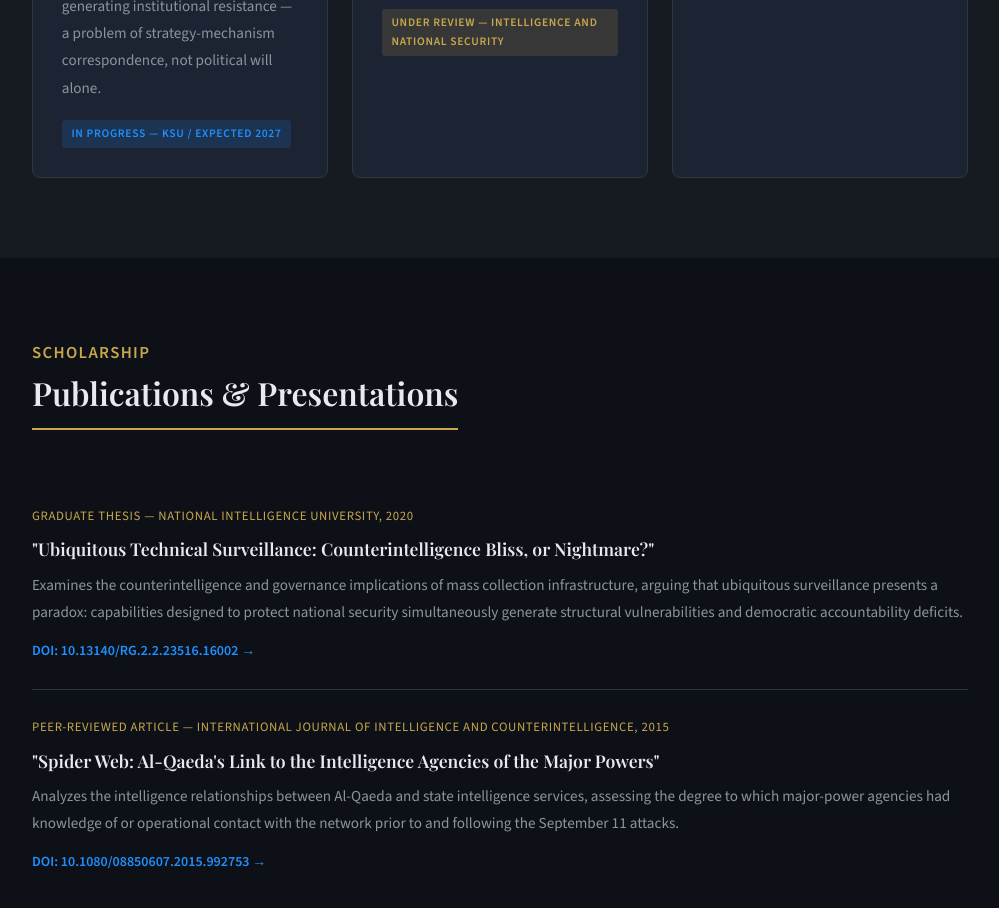
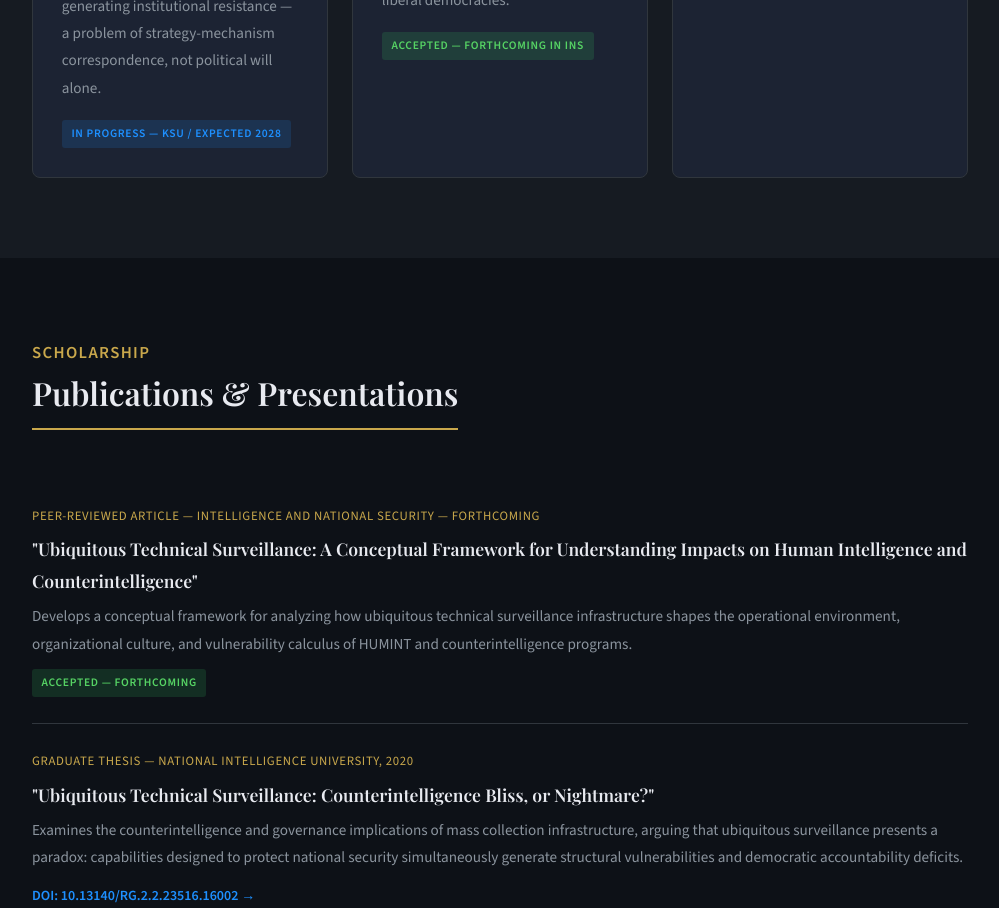
Before and after one commit to sesanch/sergioesanchez-site, a plain HTML site: page index.html in a window 1280 px wide. Shown: the part 2397-3305 px from the top of the page, without its empty margins (140-1139 px from the left). Drawn offline with nearby package versions, Linux system fonts and the light colour scheme; a web font is replaced by a local one.

Commit message:
29June26

```diff
--- a/index.html
+++ b/index.html
@@ -516,7 +516,7 @@
           The research draws on case studies from Latin America and Southern Europe, combining archival analysis with institutional theory. It speaks directly to ongoing debates in comparative politics, security sector reform, and the governance of intelligence in emerging and consolidating democracies.
         </p>
         <p>
-          Alongside the dissertation, my work on ubiquitous technical surveillance (UTS) examines the legal, organizational, and counterintelligence implications of mass collection infrastructure — a manuscript currently under review at <em>Intelligence and National Security</em>. Both projects reflect a consistent preoccupation: what happens to democratic institutions when the most powerful tools of social control are inherited, rather than built, by governments that claim to have changed?
+          Alongside the dissertation, my work on ubiquitous technical surveillance (UTS) examines the legal, organizational, and counterintelligence implications of mass collection infrastructure — a manuscript accepted for publication at <em>Intelligence and National Security</em>. Both projects reflect a consistent preoccupation: what happens to democratic institutions when the most powerful tools of social control are inherited, rather than built, by governments that claim to have changed?
         </p>
 
         <div class="nexus-link-block">
@@ -551,16 +551,16 @@
           <p>
             A comparative study of intelligence reform outcomes in Chile, Argentina, Peru, Ecuador, and Spain. The central argument: democratic accountability depends on whether a reform strategy targets the specific formation-era mechanisms generating institutional resistance — a problem of strategy-mechanism correspondence, not political will alone.
           </p>
-          <span class="badge badge-progress">In Progress &mdash; KSU / Expected 2027</span>
+          <span class="badge badge-progress">In Progress &mdash; KSU / Expected 2028</span>
         </div>
 
         <div class="project-card">
           <h3>Article Manuscript</h3>
-          <p class="project-title">Ubiquitous Technical Surveillance: Governance, Counterintelligence, and Democratic Accountability</p>
+          <p class="project-title">Ubiquitous Technical Surveillance: A Conceptual Framework for Understanding Impacts on Human Intelligence and Counterintelligence</p>
           <p>
             An analysis of mass surveillance infrastructure as a governance problem — examining the legal frameworks, organizational cultures, and counterintelligence implications of ubiquitous technical collection in liberal democracies.
           </p>
-          <span class="badge badge-review">Under Review &mdash; Intelligence and National Security</span>
+          <span class="badge badge-active">Accepted &mdash; Forthcoming in INS</span>
         </div>
 
         <div class="project-card">
@@ -587,6 +587,13 @@
       </div>
 
       <ul class="pub-list">
+        <li class="pub-item">
+          <p class="pub-meta">Peer-Reviewed Article &mdash; Intelligence and National Security &mdash; Forthcoming</p>
+          <p class="pub-title">"Ubiquitous Technical Surveillance: A Conceptual Framework for Understanding Impacts on Human Intelligence and Counterintelligence"</p>
+          <p class="pub-desc">Develops a conceptual framework for analyzing how ubiquitous technical surveillance infrastructure shapes the operational environment, organizational culture, and vulnerability calculus of HUMINT and counterintelligence programs.</p>
+          <span class="badge badge-active">Accepted &mdash; Forthcoming</span>
+        </li>
+
         <li class="pub-item">
           <p class="pub-meta">Graduate Thesis &mdash; National Intelligence University, 2020</p>
           <p class="pub-title">"Ubiquitous Technical Surveillance: Counterintelligence Bliss, or Nightmare?"</p>
@@ -631,11 +638,11 @@
           <ul class="cred-list">
             <li class="cred-item">
               <strong>Ph.D., Security Studies</strong>
-              Kansas State University <em>Expected 2027</em>
+              Kansas State University <em>Expected 2028</em>
             </li>
             <li class="cred-item">
               <strong>M.A., Defense and Strategic Studies</strong>
-              Naval War College <em>Expected 2026</em>
+              Naval War College <em>Pending Conferral</em>
             </li>
             <li class="cred-item">
               <strong>M.S., Strategic Intelligence (Counterintelligence)</strong>
```
